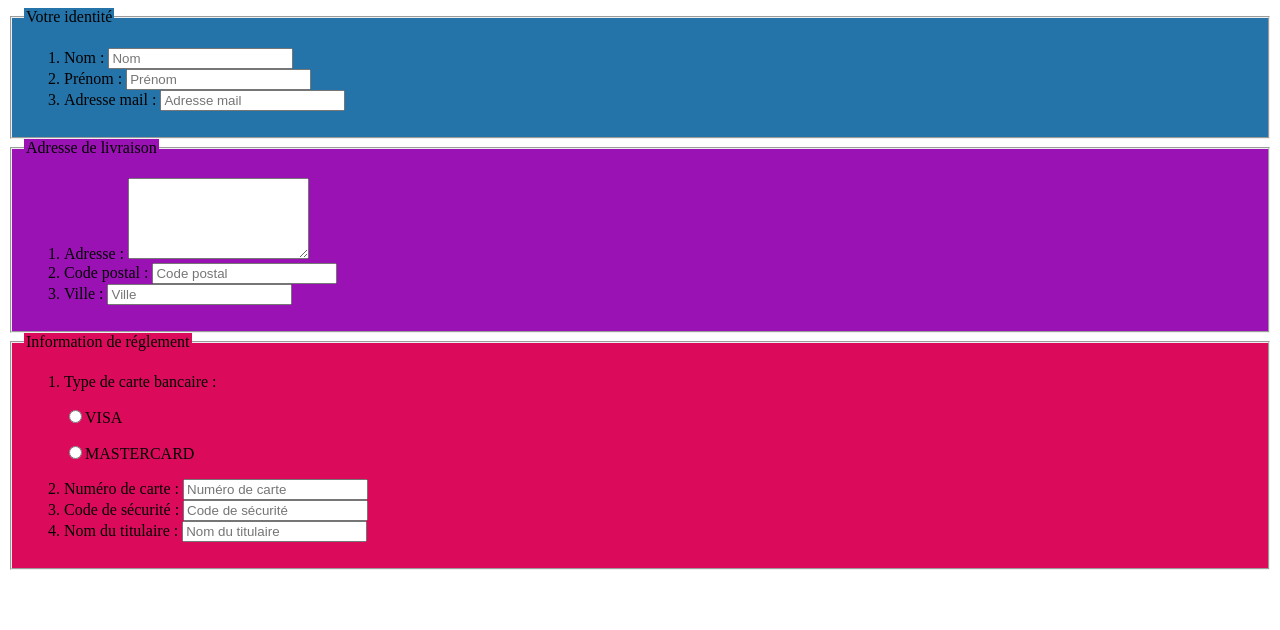
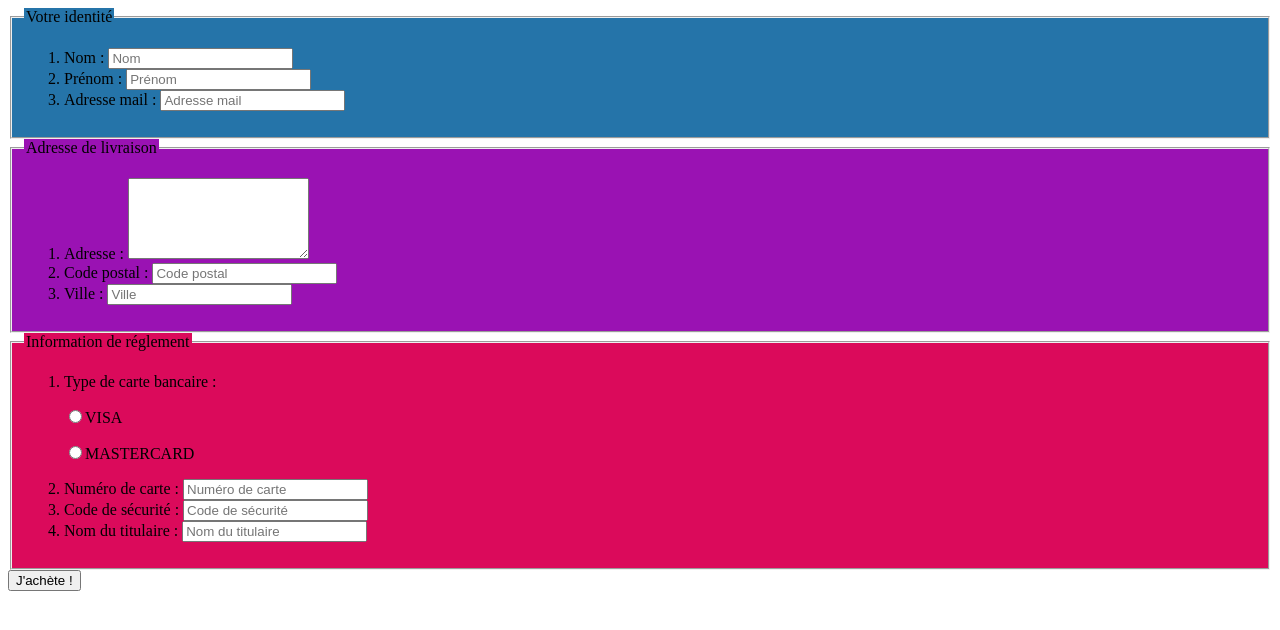
Before and after one commit to laurab14/HTML-EXO7, a plain HTML site: page index.html in a window 1280 px wide. Drawn offline with Linux system fonts and the light colour scheme.

Commit message:
Insertion bouton j'achète

```diff
--- a/index.html
+++ b/index.html
@@ -38,7 +38,8 @@
         <li><label for="Code de sécurité">Code de sécurité : </label><input type="text" name="Code de sécurité" id="Code se sécurité" placeholder="Code de sécurité" /></li>
         <li><label for="Nom du titulaire">Nom du titulaire : </label><input type="text" name="Nom du titulaire" id="Nom du titulaire" placeholder="Nom du titulaire" /></li>
       </ol>
+
     </fieldset>
-
+  <button type="submit" name="j'achète">J'achète !</button>
 </body>
 </html>
```
